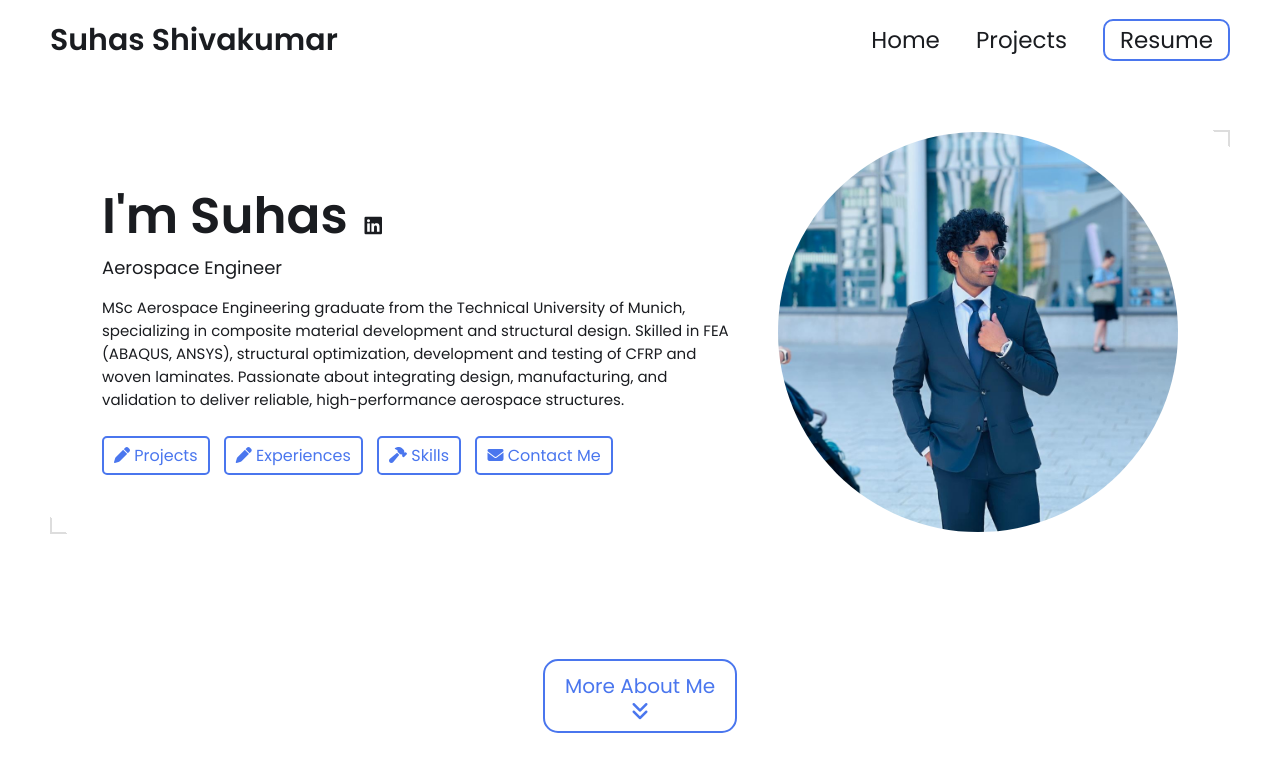
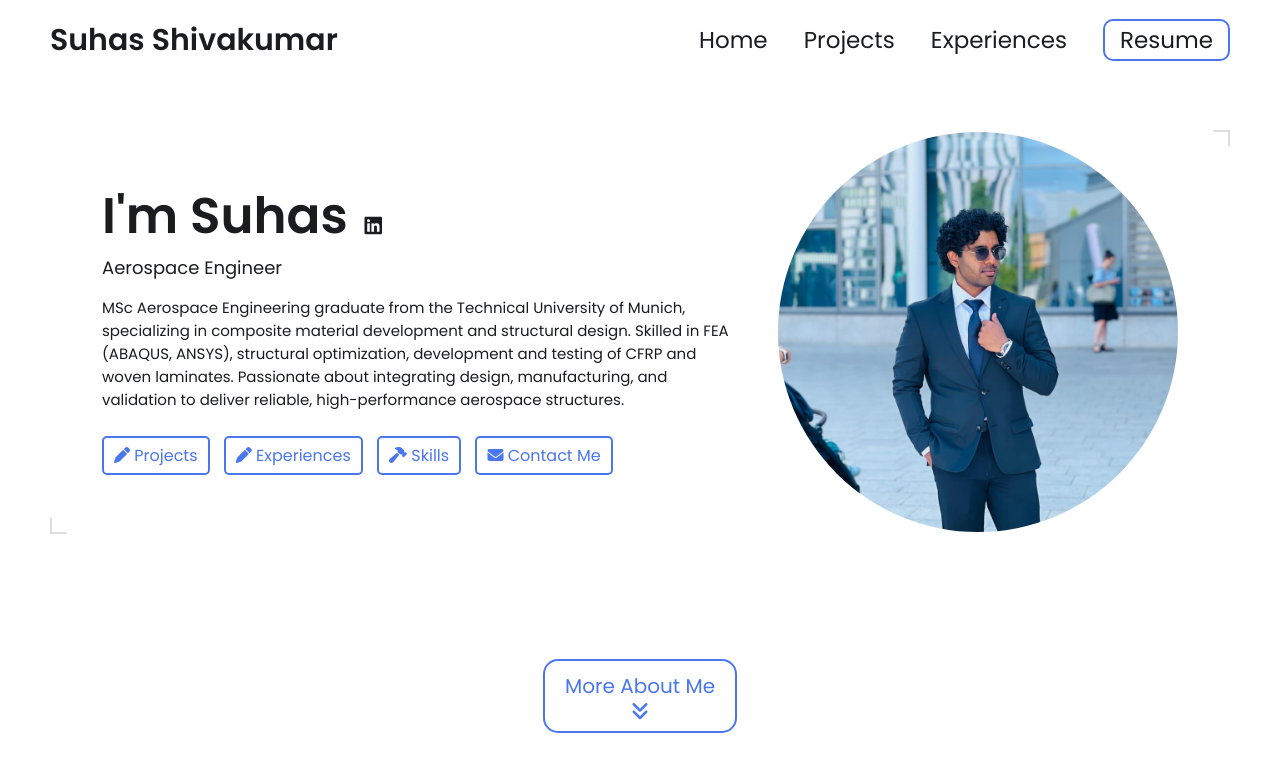
Before and after one commit to Shivakumar-Suhas/Shivakumar-Suhas.github.io, a Jekyll site: the page built from index.html, in a window 1280 px wide and 900 px high. Shown: the top 772 px of the window. Built offline with Jekyll 4.4.1, drawn with Linux system fonts in a browser that asks for light colours.

Commit message:
Update navbar.html

```diff
--- a/_includes/navbar.html
+++ b/_includes/navbar.html
@@ -11,6 +11,9 @@
         </a>
         <a href="/projects/">
             <span>Projects</span>
+        </a>
+        <a href="/experiences/">
+            <span>Experiences</span>
         </a>
         <a href="{{site.resume-url}}" target="_blank" rel="noopener noreferrer">
             <span>Resume</span>
@@ -30,6 +33,9 @@
         <a href="/projects/">
             <span>Projects</span>
         </a>
+        <a href="/experiences/">
+            <span>Experiences</span>
+        </a>
         <a href="{{site.resume-url}}" target="_blank" rel="noopener noreferrer">
             <span>Resume</span>
         </a>
```
